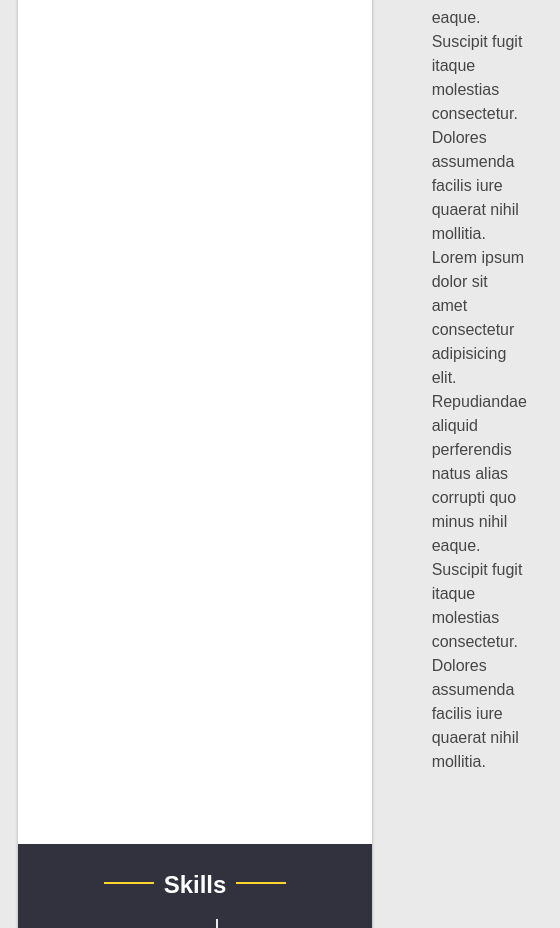
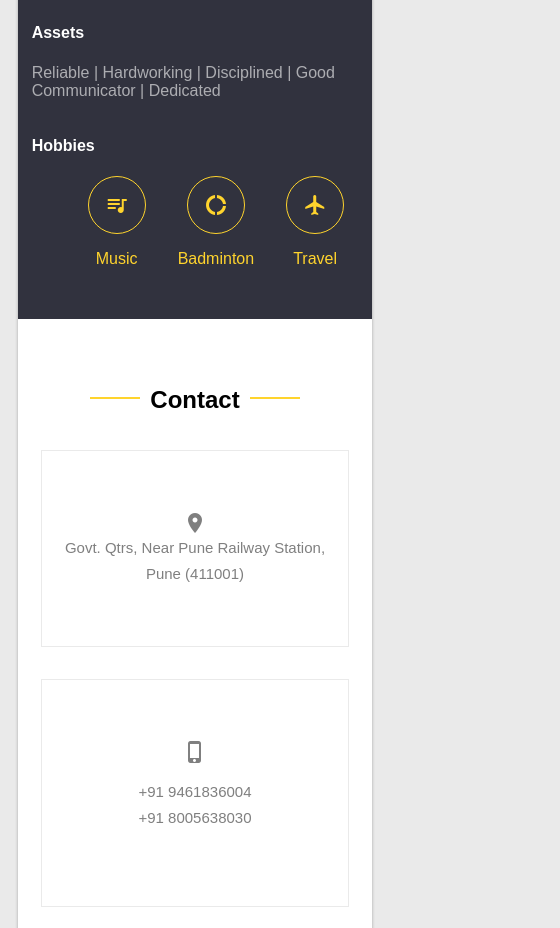
Before and after one commit to pooja-tak/pooja-tak.github.io, a plain HTML site: page index.html in a window 390 px wide. Shown: the part 1072-2000 px from the top of the page, 560 px wide, since content can reach past the window. Drawn offline with Linux system fonts and the light colour scheme.

Commit message:
Mobile Version changes

```diff
--- a/index.html
+++ b/index.html
@@ -1,17 +1,19 @@
 <!DOCTYPE html>
 <html>
+
 <head>
     <link href="https://fonts.googleapis.com/icon?family=Material+Icons" rel="stylesheet">
-        <link href="styles/layout.css"  rel="stylesheet">
-
+    <link href="styles/layout.css" rel="stylesheet">
+    <meta content="width=device-width, initial-scale=1" name="viewport" />
 
 
 </head>
+
 <body>
     <div class="page-container">
         <header>
             <ul class="nav">
-                  <li >
+                <li>
                     <a href="#section1">About</a>
 
                 </li>
@@ -35,9 +37,13 @@
                 <h1>Pooja Tak</h1>
                 <h3>Full Stack Developer</h3>
                 <p>
-                    Lorem ipsum dolor sit amet consectetur adipisicing elit. Repudiandae aliquid perferendis natus alias corrupti quo minus nihil eaque. Suscipit fugit itaque molestias consectetur. Dolores assumenda facilis iure quaerat nihil mollitia.
-                    Lorem ipsum dolor sit amet consectetur adipisicing elit. Repudiandae aliquid perferendis natus alias corrupti quo minus nihil eaque. Suscipit fugit itaque molestias consectetur. Dolores assumenda facilis iure quaerat nihil mollitia.
-                    Lorem ipsum dolor sit amet consectetur adipisicing elit. Repudiandae aliquid perferendis natus alias corrupti quo minus nihil eaque. Suscipit fugit itaque molestias consectetur. Dolores assumenda facilis iure quaerat nihil mollitia.
+                    Full Stack Developer having 4 years of experience on vast variety of server as well as web
+                    application using Javascript and there framework like Angular , React for FrontEnd development and
+                    Node Js for Backend development.
+                    I am keen learner and open to learn new tech which ensures a steady growth for me as well as my team
+                    and my organisation.
+                    Currently working with coditas technologies for their client Tavisca which host a travel loyality
+                    product.
                 </p>
             </div>
         </section>
@@ -60,14 +66,15 @@
                             <ul class="hobbies">
                                 <li>
                                     <div class="icon"><i class="large material-icons">queue_music</i></div>
-                                    <div >Music</div>
+                                    <div>Music</div>
                                 </li>
                                 <li>
                                     <div class="icon"><i class="large material-icons">donut_large</i></div>
-                                    <div >Badminton</div>
+                                    <div>Badminton</div>
                                 </li>
                                 <li>
-                                    <div class="icon fa fa-plane"><i class="large material-icons">airplanemode_active</i></div>
+                                    <div class="icon fa fa-plane"><i
+                                            class="large material-icons">airplanemode_active</i></div>
                                     <div class="">Travel</div>
                                 </li>
                             </ul>
@@ -79,24 +86,41 @@
         <section id="section3">
             <h2><span>Contact</span></h2>
             <div class="contact-info-container">
+
+                <div class="info drop-in">
+                    <i class="large material-icons">location_on</i>
                     <div>
-                    <div class="info drop-in">
-
+                        Govt. Qtrs, Near Pune Railway Station, Pune (411001)
                     </div>
                 </div>
+                <div class="info call-in">
+                    <i class="large material-icons">phone_iphone</i>
                     <div>
-                    <div class="info call-in">
-
+                        <ul class="phone-numbers">
+                            <li>
+                                +91 9461836004
+                            </li>
+                            <li>
+                                +91 8005638030
+                            </li>
+                        </ul>
                     </div>
                 </div>
-                <div>
                 <div class="info connect-email">
-
-                    </div>
+                    <i class="large material-icons">send</i>
+                    <ul class="phone-numbers">
+                        <li>
+                           poojatak04@gmail.com
+                        </li>
+                        <li>
+                            https://www.linkedin.com/in/pooja-tak-629aaa81/
+                        </li>
+                    </ul>
                 </div>
             </div>
         </section>
     </div>
 </body>
 <script src="scripts/page.js"></script>
+
 </html>
--- a/styles/layout.css
+++ b/styles/layout.css
@@ -179,16 +179,53 @@ header{
 }
 .info{
     border: 1px solid #eaeaea;
-    padding: 60px 0;
+    padding: 60px 16px;
     font-size: 15px;
     flex:1;
+    display: flex;
+    flex-direction: column;
+    align-items: center;
+    margin:16px;
+    line-height: 1.6rem;
+    color:rgba(0,0,0,.5);
+    text-align: center;
 }
 .contact-info-container{
-    flex:3;
     display: flex;
     justify-content: space-around;
 }
-.contact-info-container div{
-    flex:1;
-    padding:16px;
+.phone-numbers{
+    list-style: none;
+    padding-left:0px;
 }
+
+
+@media  only screen and (max-width: 600px) {
+    .skillset {
+        padding-left: 0px;
+    }
+    .skillset li  {
+        justify-content: space-between;
+        flex-direction: row-reverse
+    }
+    .skills-container{
+        flex-direction: column;
+    }
+    .right-container, .left-container{
+        border:0px
+    }
+    #section1 {
+        flex-direction: column;
+        text-align: justify;
+    }
+    #section1 h1 , #section1 h3{
+        text-align: center;
+    }
+    .profile-pic{
+        height: 40vw;
+        width:40vw;
+    }
+    .contact-info-container{
+        flex-direction: column ;
+    }
+}
```
Lines whose indentation alone changed are shown as unchanged.
